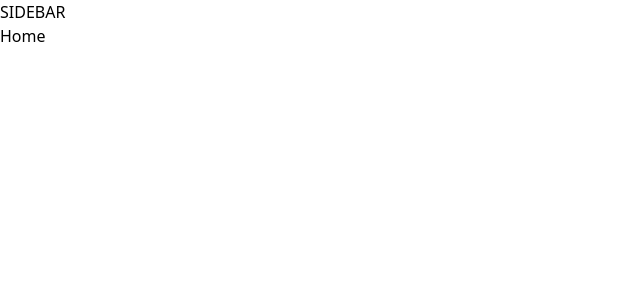
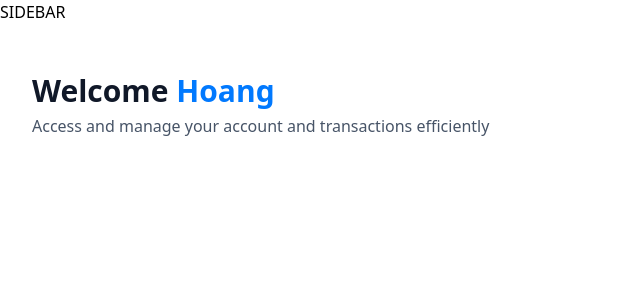
Before and after one commit to nguyenhoang10112005/banking_app, a Next.js app: page / in a window 1280 px wide. Shown: the top 300 px of the page, without its empty margins (0-640 px from the left). Built offline with nearby package versions, Linux system fonts and the light colour scheme.

Commit message:
total balance box props setup

```diff
--- a/app/(root)/page.tsx
+++ b/app/(root)/page.tsx
@@ -1,8 +1,30 @@
+import { Section } from 'lucide-react'
 import React from 'react'
+import HeaderBox from '../../components/HeaderBox'
+import TotalBalanceBox from '@/components/TotalBalanceBox';
+const Home = () => {
+  const loggedIn = {
+    firstName: "Hoang"
+  };
+  return (
+    <section className='home'>
+        <div className='home-content'>
+            <header className='home-header'>
+                <HeaderBox
+                    type="greeting"
+                    title="Welcome"
+                    user={loggedIn?.firstName || 'Guest'}
+                    subtext="Access and manage your account and transactions efficiently"
+                />
+                <TotalBalanceBox
+                    accounts = {[]}
+                    totalBanks = {1}
+                    totalCurrentBalance = {1250}
+                />
+            </header>
 
-const Home = () => {
-  return (
-    <div>Home</div>
+        </div>
+    </section>
   )
 }
 
--- /dev/null
+++ b/components/HeaderBox.tsx
@@ -0,0 +1,21 @@
+import React from 'react'
+
+const HeaderBox = ({ type = "title", title, subtext, user}: HeaderBoxProps) => {
+  return (
+    <div className='header-box'>
+        <h1 className='header-box-title'>
+            {title}
+            {type === "greeting" && (
+                <span className='text-bankGradient'>
+                    &nbsp;{user}
+                </span>
+            )}
+        </h1>
+        <p className='header-box-subtext'>
+            {subtext}
+        </p>
+    </div>
+  )
+}
+
+export default HeaderBox
--- /dev/null
+++ b/components/TotalBalanceBox.tsx
@@ -0,0 +1,9 @@
+import React from 'react'
+
+const TotalBalanceBox = ({accounts = [], totalBanks, totalCurrentBalance}: TotlaBalanceBoxProps) => {
+  return (
+    <div></div>
+  )
+}
+
+export default TotalBalanceBox
```
